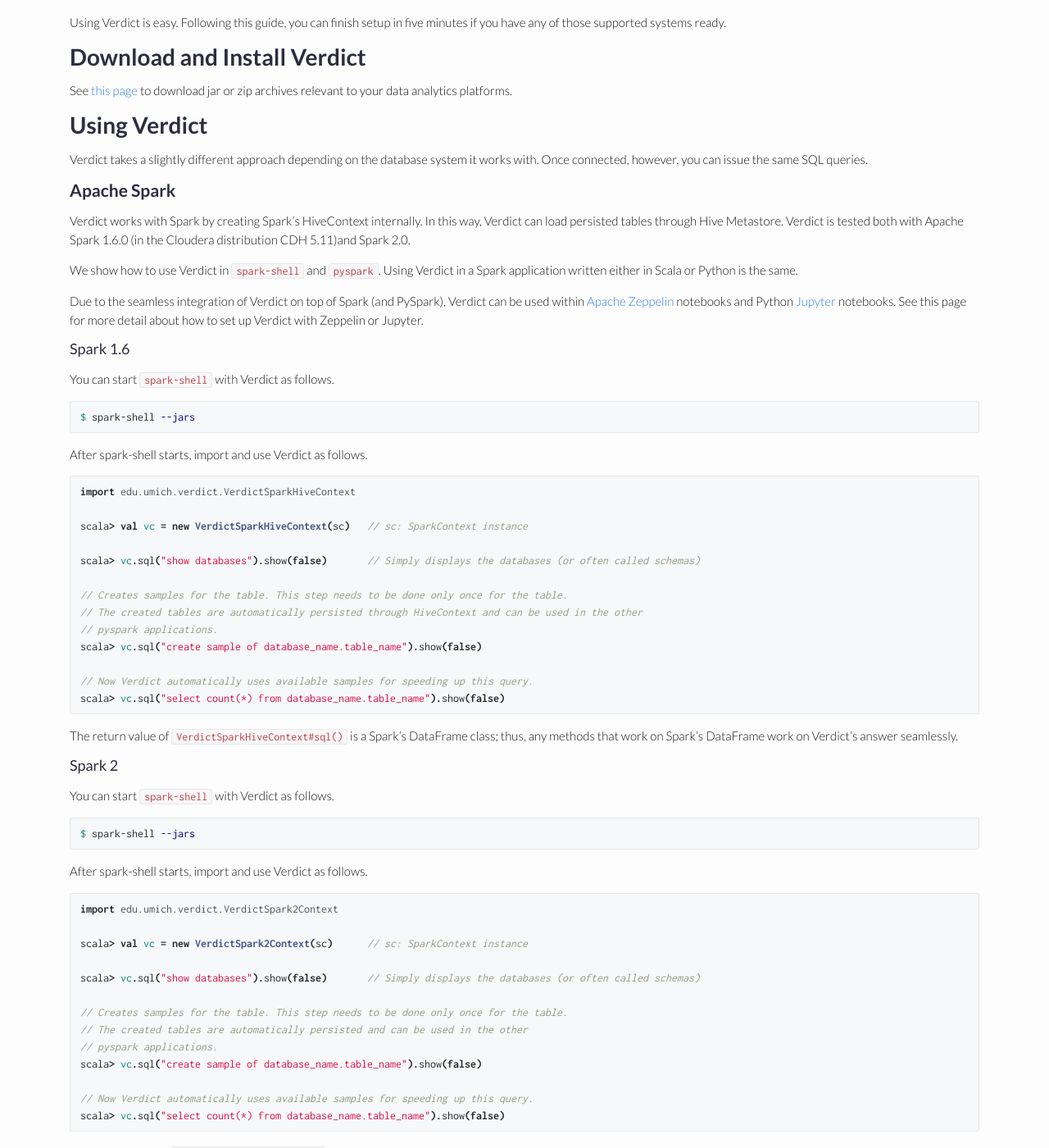
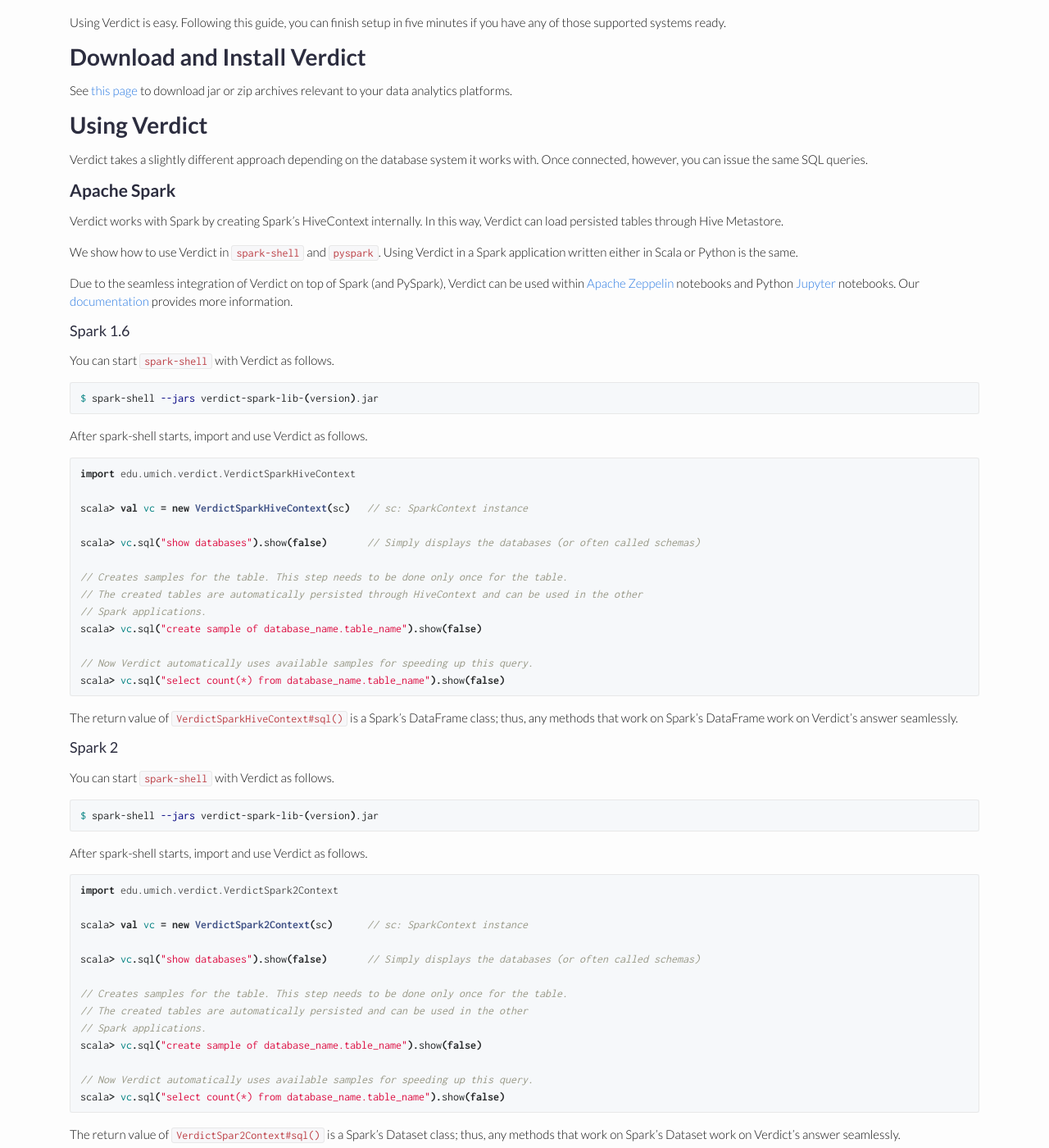
Before and after one commit to verdict-project/verdict-project.github.io, a Jekyll site: the page built from documentation/quick_start/index.md, in a window 1280 px wide and 1400 px high, scrolled down 682 px. Shown: the whole window at 82% size. Built offline with Jekyll 4.4.1, drawn with Linux system fonts in a browser that asks for light colours; nearby versions of some CDN libraries.

Commit message:
error in quick start page fixed

````diff
--- a/documentation/quick_start/index.md
+++ b/documentation/quick_start/index.md
@@ -22,11 +22,11 @@
 
 ### Apache Spark
 
-Verdict works with Spark by creating Spark's HiveContext internally. In this way, Verdict can load persisted tables through Hive Metastore. Verdict is tested both with Apache Spark 1.6.0 (in the Cloudera distribution CDH 5.11)and Spark 2.0.
+Verdict works with Spark by creating Spark's HiveContext internally. In this way, Verdict can load persisted tables through Hive Metastore.
 
 We show how to use Verdict in `spark-shell` and `pyspark`. Using Verdict in a Spark application written either in Scala or Python is the same.
 
-Due to the seamless integration of Verdict on top of Spark (and PySpark), Verdict can be used within [Apache Zeppelin](https://zeppelin.apache.org/) notebooks and Python [Jupyter](http://jupyter.org/) notebooks. See this page for more detail about how to set up Verdict with Zeppelin or Jupyter.
+Due to the seamless integration of Verdict on top of Spark (and PySpark), Verdict can be used within [Apache Zeppelin](https://zeppelin.apache.org/) notebooks and Python [Jupyter](http://jupyter.org/) notebooks. Our [documentation](http://verdict-doc.readthedocs.io/en/latest/using.html#in-apache-zeppelin) provides more information.
 
 
 #### Spark 1.6
@@ -34,7 +34,7 @@
 You can start `spark-shell` with Verdict as follows.
 
 ```bash
-$ spark-shell --jars {{ site.verdict_core_jar_name }}
+$ spark-shell --jars verdict-spark-lib-(version).jar
 ```
 
 After spark-shell starts, import and use Verdict as follows.
@@ -48,7 +48,7 @@
 
 // Creates samples for the table. This step needs to be done only once for the table.
 // The created tables are automatically persisted through HiveContext and can be used in the other
-// pyspark applications.
+// Spark applications.
 scala> vc.sql("create sample of database_name.table_name").show(false)
 
 // Now Verdict automatically uses available samples for speeding up this query.
@@ -63,7 +63,7 @@
 You can start `spark-shell` with Verdict as follows.
 
 ```bash
-$ spark-shell --jars {{ site.verdict_core_jar_name }}
+$ spark-shell --jars verdict-spark-lib-(version).jar
 ```
 
 After spark-shell starts, import and use Verdict as follows.
@@ -77,7 +77,7 @@
 
 // Creates samples for the table. This step needs to be done only once for the table.
 // The created tables are automatically persisted and can be used in the other
-// pyspark applications.
+// Spark applications.
 scala> vc.sql("create sample of database_name.table_name").show(false)
 
 // Now Verdict automatically uses available samples for speeding up this query.
````
